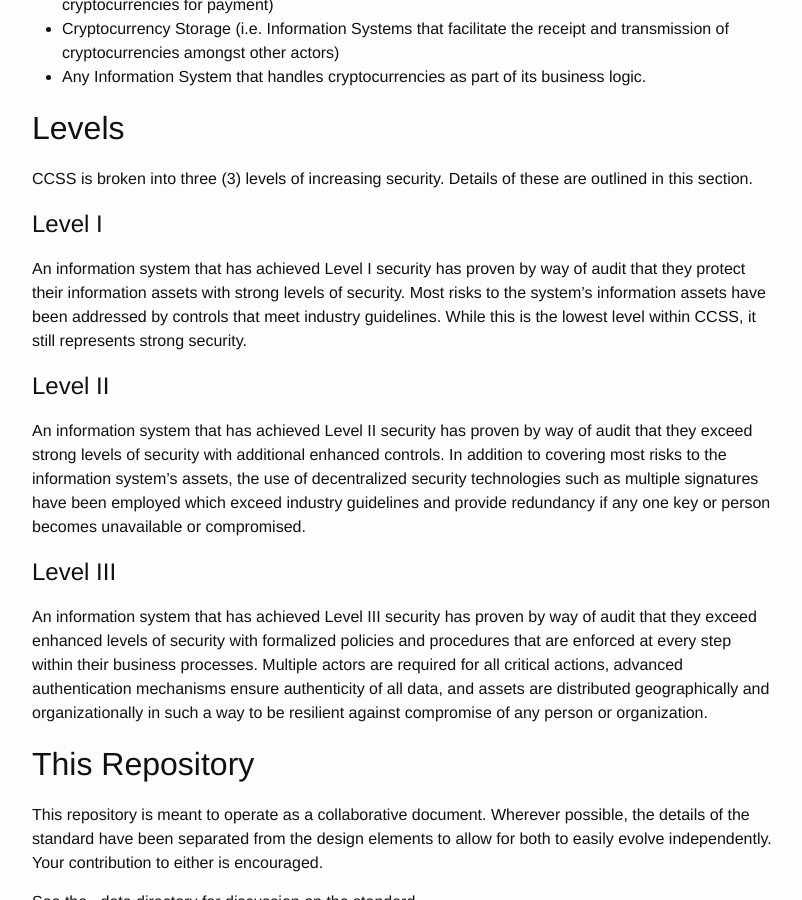
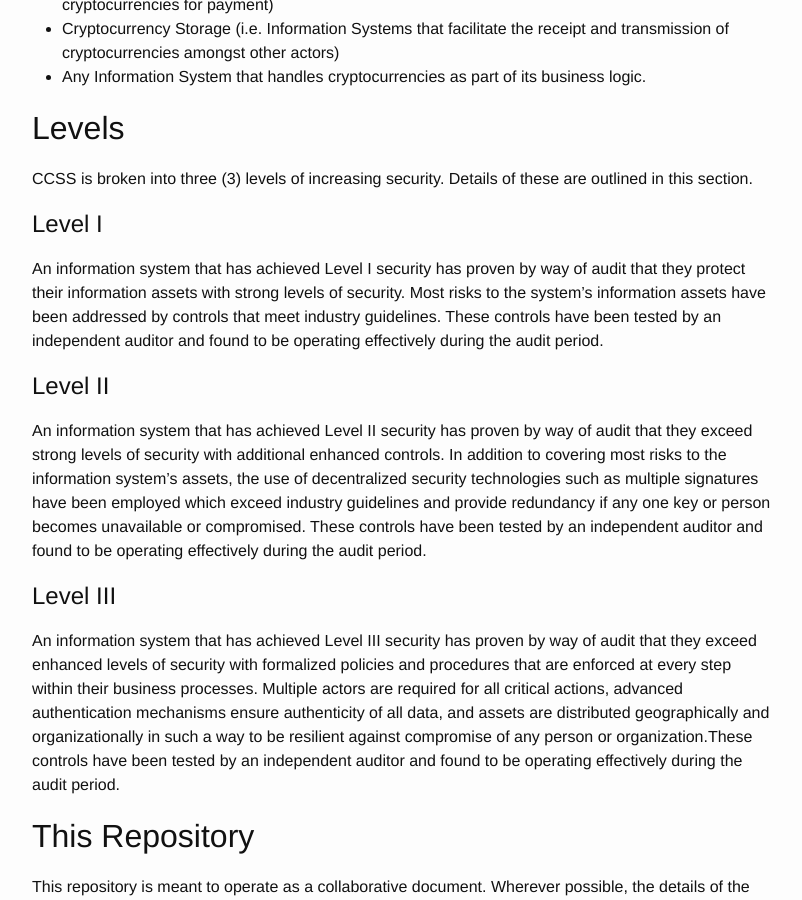
Before and after one commit to CryptoConsortium/CCSS, a Jekyll site: the page built from index.md, in a window 1280 px wide and 900 px high, scrolled down 2198 px. Shown: the whole window, without its empty margins (238-1040 px from the left). Built offline with Jekyll 4.4.1, drawn with Linux system fonts in a browser that asks for light colours.

Commit message:
Effective period covered update
Updated wording to state controls have been tested for the effective period. Approved at CCSS Steering committee meeting 19 April, 2021.

```diff
--- a/index.md
+++ b/index.md
@@ -34,15 +34,15 @@
 
 ## Level I
 
-An information system that has achieved Level I security has proven by way of audit that they protect their information assets with strong levels of security. Most risks to the system’s information assets have been addressed by controls that meet industry guidelines. While this is the lowest level within CCSS, it still represents strong security.
+An information system that has achieved Level I security has proven by way of audit that they protect their information assets with strong levels of security. Most risks to the system’s information assets have been addressed by controls that meet industry guidelines. These controls have been tested by an independent auditor and found to be operating effectively during the audit period.
 
 ## Level II
 
-An information system that has achieved Level II security has proven by way of audit that they exceed strong levels of security with additional enhanced controls. In addition to covering most risks to the information system’s assets, the use of decentralized security technologies such as multiple signatures have been employed which exceed industry guidelines and provide redundancy if any one key or person becomes unavailable or compromised.
+An information system that has achieved Level II security has proven by way of audit that they exceed strong levels of security with additional enhanced controls. In addition to covering most risks to the information system’s assets, the use of decentralized security technologies such as multiple signatures have been employed which exceed industry guidelines and provide redundancy if any one key or person becomes unavailable or compromised. These controls have been tested by an independent auditor and found to be operating effectively during the audit period.
 
 ## Level III
 
-An information system that has achieved Level III security has proven by way of audit that they exceed enhanced levels of security with formalized policies and procedures that are enforced at every step within their business processes. Multiple actors are required for all critical actions, advanced authentication mechanisms ensure authenticity of all data, and assets are distributed geographically and organizationally in such a way to be resilient against compromise of any person or organization.
+An information system that has achieved Level III security has proven by way of audit that they exceed enhanced levels of security with formalized policies and procedures that are enforced at every step within their business processes. Multiple actors are required for all critical actions, advanced authentication mechanisms ensure authenticity of all data, and assets are distributed geographically and organizationally in such a way to be resilient against compromise of any person or organization.These controls have been tested by an independent auditor and found to be operating effectively during the audit period.
 
 
 # This Repository
```
